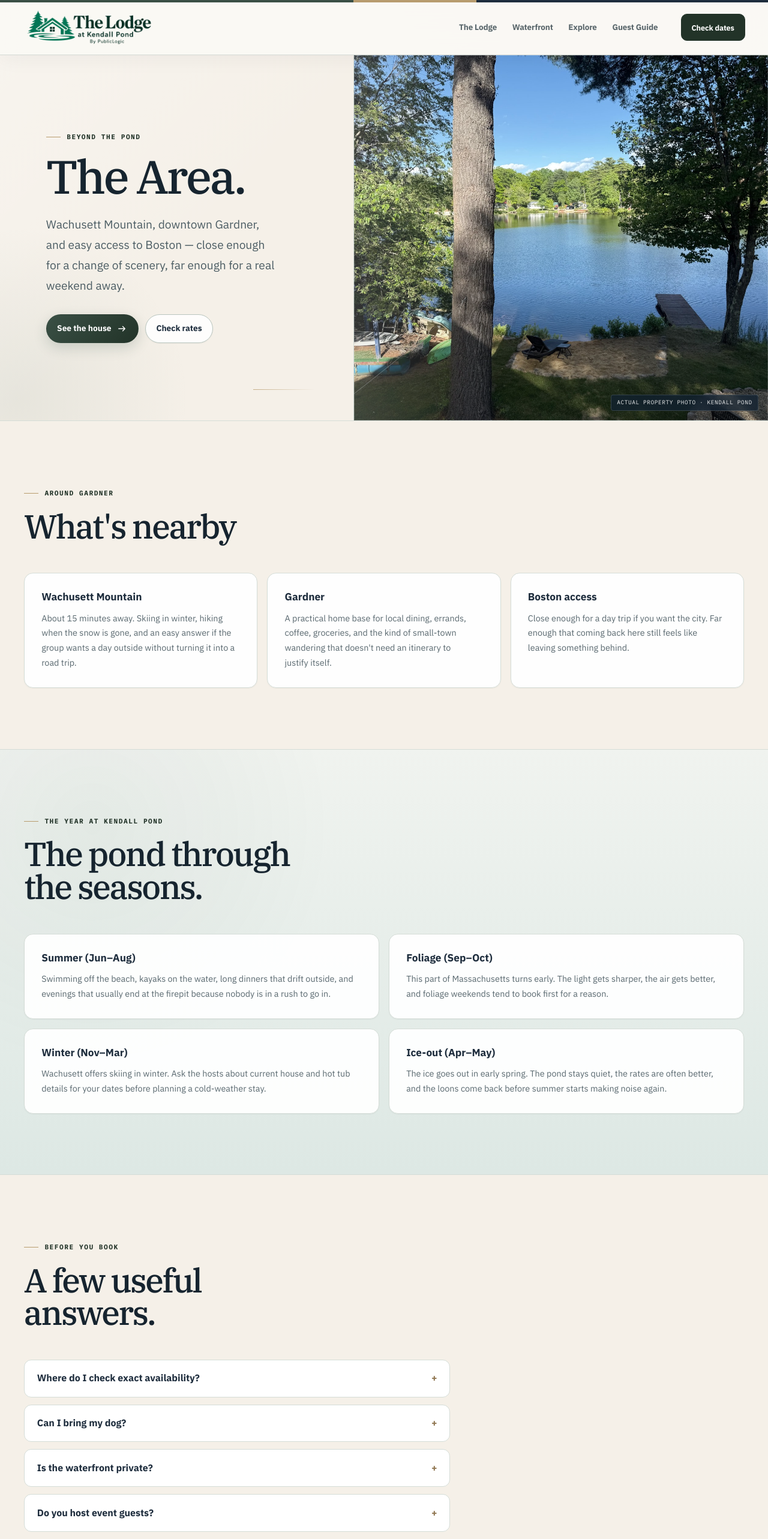
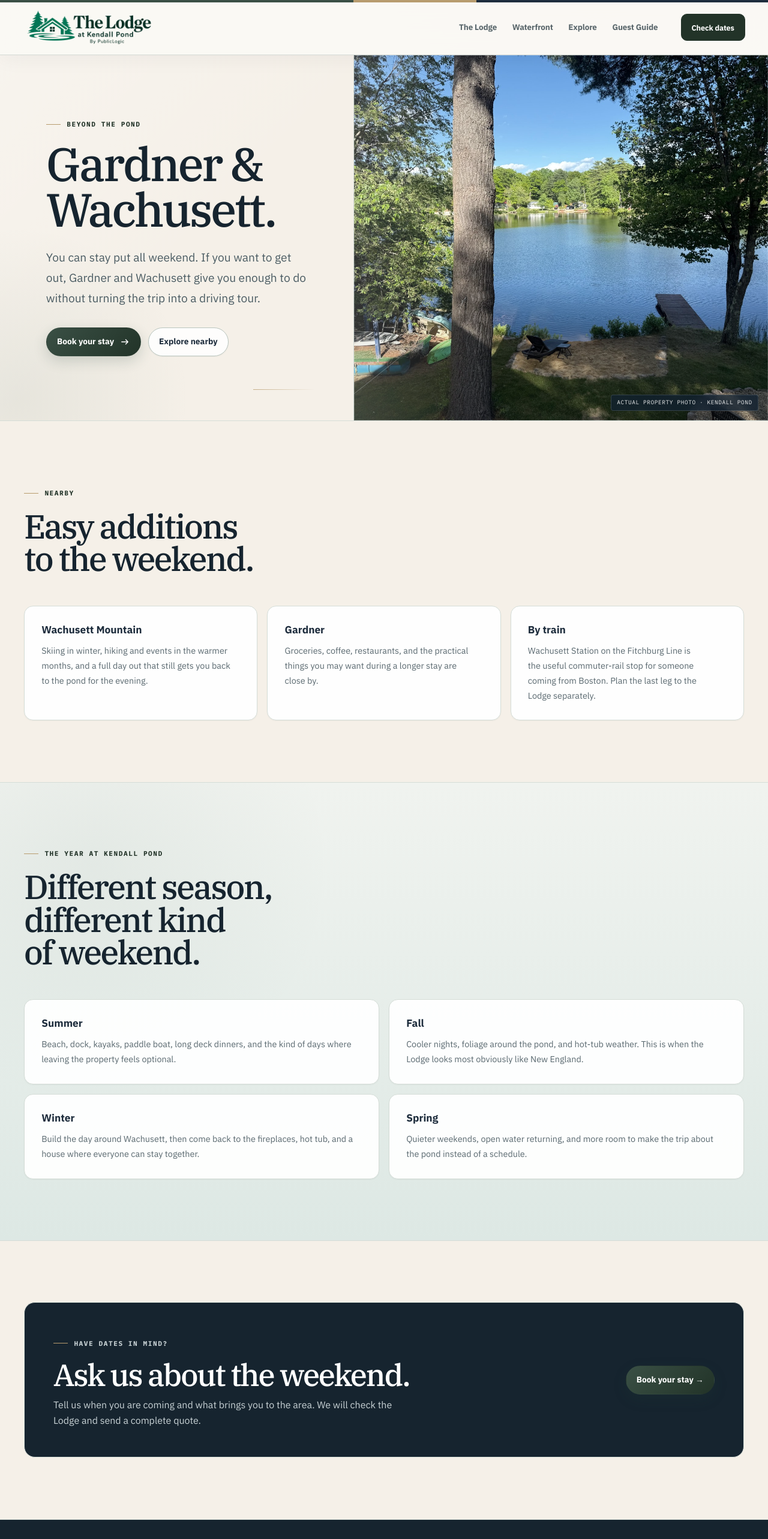
Before and after one commit to PublicLogic/KendallPondLodge, a Next.js app: page /area in a window 1280 px wide. Shown: the top 2566 px of the page at 60% size. Built offline with nearby package versions, Linux system fonts and the light colour scheme.

Commit message:
Refresh Gardner and Wachusett copy

```diff
--- a/app/area/page.tsx
+++ b/app/area/page.tsx
@@ -4,8 +4,9 @@ import { InfoCard, SectionHeading } from "@/app/_components/Content";
 import { PageHero } from "@/app/_components/PageHero";
 
 export const metadata: Metadata = {
-  title: "The Area",
-  description: "Wachusett Mountain, downtown Gardner, and easy access to Boston.",
+  title: "Gardner & Wachusett",
+  description:
+    "Gardner, Wachusett Mountain, seasonal events, and practical ways to get to the Lodge at Kendall Pond.",
 };
 
 export default function AreaPage() {
@@ -13,71 +14,86 @@ export default function AreaPage() {
     <main id="main-content">
       <PageHero
         eyebrow="Beyond the pond"
-        title="The Area."
-        intro="Wachusett Mountain, downtown Gardner, and easy access to Boston — close enough for a change of scenery, far enough for a real weekend away."
+        title="Gardner & Wachusett."
+        intro="You can stay put all weekend. If you want to get out, Gardner and Wachusett give you enough to do without turning the trip into a driving tour."
         image="/images/kpl/pond.jpg"
-        imageAlt="Kendall Pond viewed from the lodge shoreline"
+        imageAlt="Kendall Pond from the Lodge shoreline"
         imagePosition="center 55%"
-        primaryAction={{ href: "/lodge", label: "See the house" }}
-        secondaryAction={{ href: "/rates", label: "Check rates" }}
+        primaryAction={{ href: "/book", label: "Book your stay" }}
+        secondaryAction={{ href: "/explore", label: "Explore nearby" }}
       />
 
       <section className="content-section">
-        <SectionHeading eyebrow="Around Gardner" title="What's nearby" />
+        <SectionHeading eyebrow="Nearby" title="Easy additions to the weekend." />
         <div className="info-grid info-grid-three">
           <InfoCard title="Wachusett Mountain">
-            <p>About 15 minutes away. Skiing in winter, hiking when the snow is gone, and an easy answer if the group wants a day outside without turning it into a road trip.</p>
+            <p>
+              Skiing in winter, hiking and events in the warmer months, and a
+              full day out that still gets you back to the pond for the evening.
+            </p>
           </InfoCard>
           <InfoCard title="Gardner">
-            <p>A practical home base for local dining, errands, coffee, groceries, and the kind of small-town wandering that doesn&apos;t need an itinerary to justify itself.</p>
+            <p>
+              Groceries, coffee, restaurants, and the practical things you may
+              want during a longer stay are close by.
+            </p>
           </InfoCard>
-          <InfoCard title="Boston access">
-            <p>Close enough for a day trip if you want the city. Far enough that coming back here still feels like leaving something behind.</p>
+          <InfoCard title="By train">
+            <p>
+              Wachusett Station on the Fitchburg Line is the useful commuter-rail
+              stop for someone coming from Boston. Plan the last leg to the Lodge
+              separately.
+            </p>
           </InfoCard>
         </div>
       </section>
 
       <section className="content-section surface-section">
-        <SectionHeading eyebrow="The year at Kendall Pond" title="The pond through the seasons." />
+        <SectionHeading
+          eyebrow="The year at Kendall Pond"
+          title="Different season, different kind of weekend."
+        />
         <div className="info-grid info-grid-two">
-          <InfoCard title="Summer (Jun–Aug)">
-            <p>Swimming off the beach, kayaks on the water, long dinners that drift outside, and evenings that usually end at the firepit because nobody is in a rush to go in.</p>
+          <InfoCard title="Summer">
+            <p>
+              Beach, dock, kayaks, paddle boat, long deck dinners, and the kind
+              of days where leaving the property feels optional.
+            </p>
           </InfoCard>
-          <InfoCard title="Foliage (Sep–Oct)">
-            <p>This part of Massachusetts turns early. The light gets sharper, the air gets better, and foliage weekends tend to book first for a reason.</p>
+          <InfoCard title="Fall">
+            <p>
+              Cooler nights, foliage around the pond, and hot-tub weather. This
+              is when the Lodge looks most obviously like New England.
+            </p>
           </InfoCard>
-          <InfoCard title="Winter (Nov–Mar)">
-            <p>Wachusett offers skiing in winter. Ask the hosts about current house and hot tub details for your dates before planning a cold-weather stay.</p>
+          <InfoCard title="Winter">
+            <p>
+              Build the day around Wachusett, then come back to the fireplaces,
+              hot tub, and a house where everyone can stay together.
+            </p>
           </InfoCard>
-          <InfoCard title="Ice-out (Apr–May)">
-            <p>The ice goes out in early spring. The pond stays quiet, the rates are often better, and the loons come back before summer starts making noise again.</p>
+          <InfoCard title="Spring">
+            <p>
+              Quieter weekends, open water returning, and more room to make the
+              trip about the pond instead of a schedule.
+            </p>
           </InfoCard>
         </div>
       </section>
 
       <section className="content-section">
-        <SectionHeading eyebrow="Before you book" title="A few useful answers." />
-        <div className="faq-list">
-          <details>
-            <summary>Where do I check exact availability?</summary>
+        <div className="booking-cta-panel">
+          <div>
+            <p className="eyebrow">Have dates in mind?</p>
+            <h2>Ask us about the weekend.</h2>
             <p>
-              Real-time dates and pricing live on the Airbnb listing, linked from the <Link href="/rates">Rates page</Link>. That&apos;s the source of truth.
+              Tell us when you are coming and what brings you to the area. We
+              will check the Lodge and send a complete quote.
             </p>
-          </details>
-          <details>
-            <summary>Can I bring my dog?</summary>
-            <p>Yes, up to two pets are welcome under the current listing rules. Include them in your booking request so the quote can show any pet fee.</p>
-          </details>
-          <details>
-            <summary>Is the waterfront private?</summary>
-            <p>Yes. The lodge includes private beach and dock access on Kendall Pond.</p>
-          </details>
-          <details>
-            <summary>Do you host event guests?</summary>
-            <p>
-              Yes. If you&apos;re in town for a wedding, reunion, or similar gathering, see the <Link href="/events">Events page</Link>.
-            </p>
-          </details>
+          </div>
+          <div>
+            <Link className="button button-primary" href="/book">Book your stay →</Link>
+          </div>
         </div>
       </section>
     </main>
```
